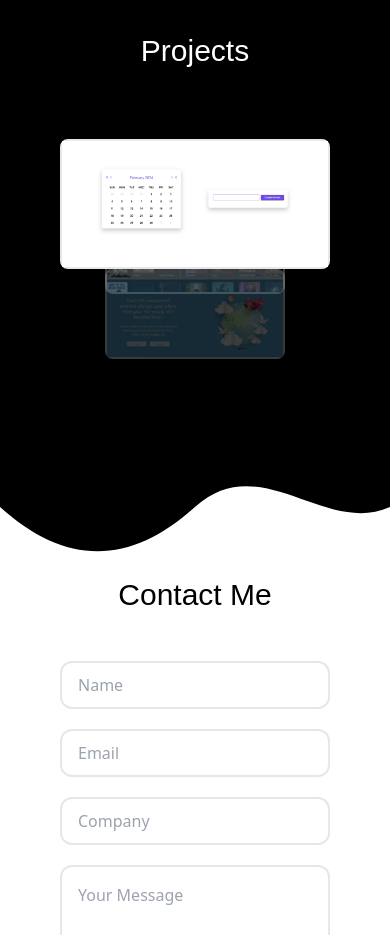
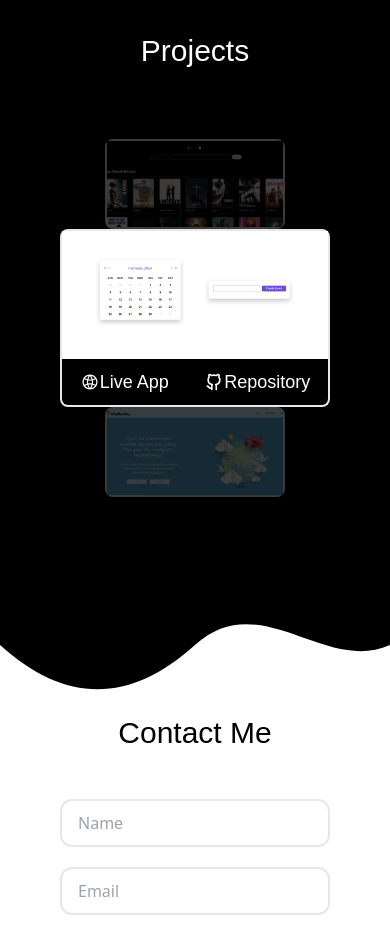
Before and after one commit to brunogabado/Portfolio, a React (Vite) app: page / in a window 390 px wide. Shown: the part 4880-5815 px from the top of the page. Built offline with nearby package versions, Linux system fonts and the light colour scheme.

Commit message:
Carousel responsive

```diff
--- a/src/components/Carousel.tsx
+++ b/src/components/Carousel.tsx
@@ -5,54 +5,40 @@ import GithubIcon from "../svg's/GithubIconSvg";
 
 const Carousel = ({ projects }: { projects: projectProps[] }) => {
   const [index, setIndex] = useState<number>(1);
-  const [buttonsOpen, setButtonsOpen] = useState<boolean>(false);
 
   const nextSlide = () => {
-    setButtonsOpen(false);
     let newIndex: number = index + 1 > projects.length - 1 ? 0 : index + 1;
     setIndex(newIndex);
   };
 
   const prevSlide = () => {
-    setButtonsOpen(false);
     let newIndex: number = index - 1 < 0 ? projects.length - 1 : index - 1;
     setIndex(newIndex);
   };
 
-  const handleScroll = (event: React.WheelEvent<HTMLDivElement>) => {
-    if (event.deltaY > 0) {
-      // Scrolling down
-      nextSlide();
-    } else if (event.deltaY < 0) {
-      // Scrolling up
-      prevSlide();
-    }
-  };
-
   return (
-    <div className="flex flex-col xl:flex-row overscroll-contain justify-center items-center text-center my-[70px] pb-12 text-lg" onWheel={handleScroll}>
     <div
-        className="flex justify-center absolute lg:left-[100px] rounded-lg border-2 bg-white w-[180px] h-[90px] opacity-25 transition-opacity duration-300 min-[450px]:w-[220px] min-[450px]:h-[110px] md:h-[150px] md:w-[300px] lg:h-[180px] lg:w-[360px] xl:h-[210px] xl:w-[420px]"
+      className="flex flex-col xl:flex-row overscroll-contain justify-center items-center text-center my-[70px] pb-12 text-lg"
+    >
+      <div
+        className="flex justify-center lg:absolute lg:left-[100px] rounded-lg border-2 bg-white w-[180px] h-[90px] opacity-25 transition-opacity duration-300 min-[450px]:w-[220px] min-[450px]:h-[110px] md:h-[150px] md:w-[300px] lg:h-[180px] lg:w-[360px] xl:h-[210px] xl:w-[420px]"
         onClick={prevSlide}
       >
         <img src={`${projects[index - 1 < 0 ? projects.length - 1 : index - 1].image}.png`} className="h-full object-cover" />
       </div>
 
-      <div className="flex flex-col z-10 transition delay-200 duration-300 ease-in-out hover:scale-[1.1]">
-        <div
-          className="flex justify-center transition rounded-lg delay-150 duration-300 ease-in-out border-2 b bg-white w-[270px] h-[130px]  min-[450px]:w-[330px] min-[450px]:h-[160px] sm:h-[200px] sm:w-[420px] md:h-[250px] md:w-[530px] lg:h-[300px] lg:w-[640px] xl:h-[400px] xl:w-[850px] "
-          onClick={() => setButtonsOpen(!buttonsOpen)}
-        >
+      <div className="flex flex-col z-10">
+        <div className="flex justify-center transition rounded-t-lg delay-150 duration-300 ease-in-out border-2 border-b-0 b bg-white w-[270px] h-[130px]  min-[450px]:w-[330px] min-[450px]:h-[160px] sm:h-[200px] sm:w-[420px] md:h-[250px] md:w-[530px] lg:h-[300px] lg:w-[640px] xl:h-[400px] xl:w-[850px] ">
           <img src={`${projects[index].image}.png`} className="h-full object-cover" />
         </div>
-        {buttonsOpen && (
-          <div className="flex justify-center flex rounded-lg justify-around items-center border-2 h-12 bg-black">
+        <div className="flex justify-center flex rounded-b-lg justify-around items-center border-2 border-t-0 h-12 bg-black">
           <a
             className="flex text-white font-anta items-center transition delay-150 duration-300 ease-in-out hover:scale-125"
             href={projects[index].liveLink}
           >
             <WebSvg /> Live App
           </a>
+
           <a
             className="flex text-white font-anta items-center transition delay-150 duration-300 ease-in-out hover:scale-125"
             href={projects[index].githubLink}
@@ -60,7 +46,6 @@ const Carousel = ({ projects }: { projects: projectProps[] }) => {
             <GithubIcon /> Repository
           </a>
         </div>
-        )}
       </div>
 
       <div
```
Lines whose indentation alone changed are shown as unchanged.
